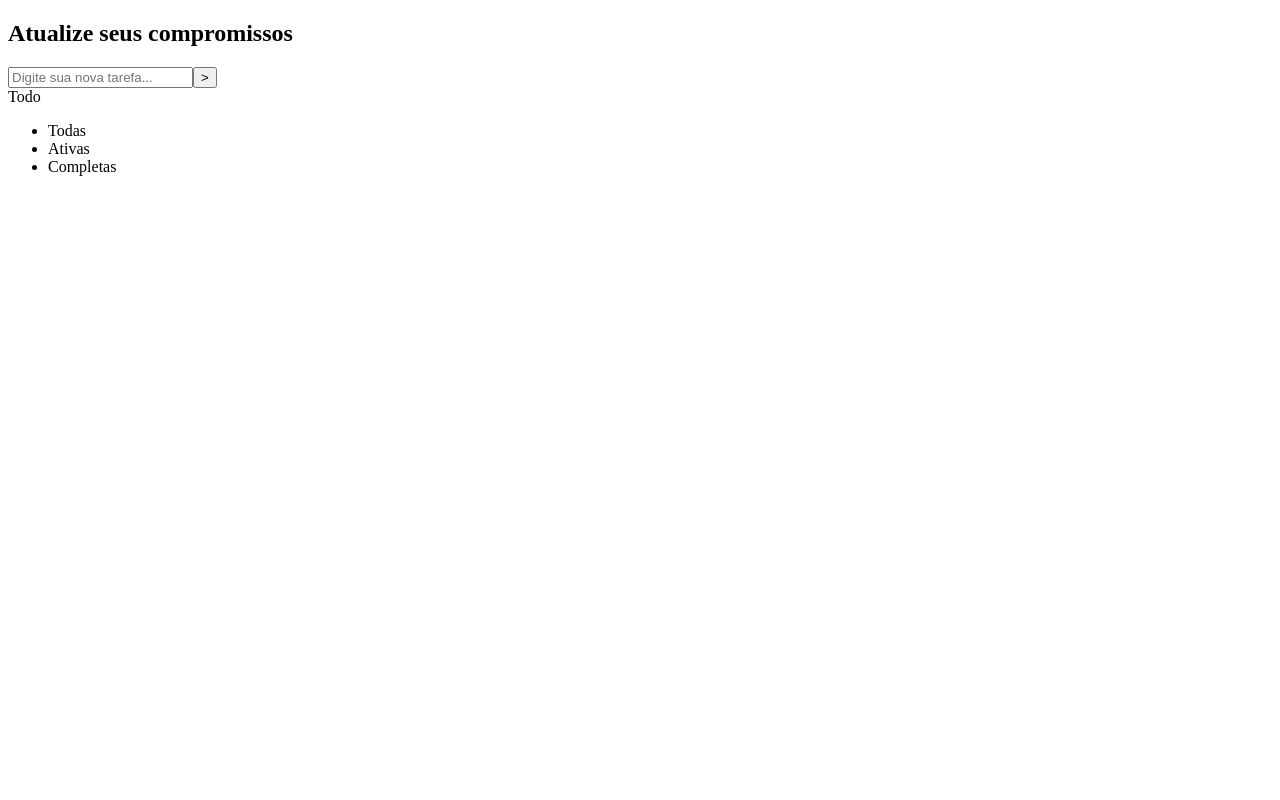
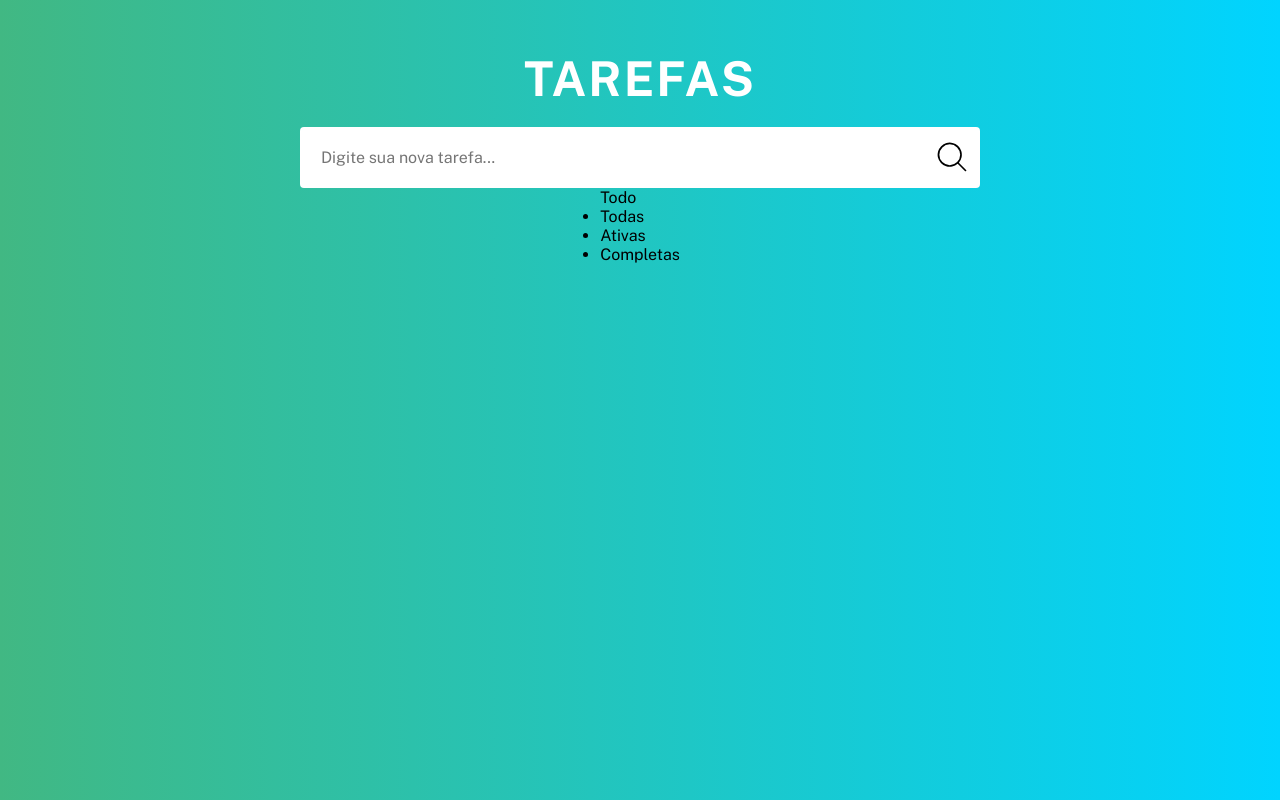
Before and after one commit to FelipePinha/TodoList-App, a React (Vite) app: page / in a window 1280 px wide. Built offline with nearby package versions, Linux system fonts and the light colour scheme.

Commit message:
feat: create form

```diff
--- a/src/App.jsx
+++ b/src/App.jsx
@@ -2,15 +2,21 @@ import TodoForm from "./components/TodoForm";
 import Todo from "./components/Todo";
 import TodoFilter from "./components/TodoFilter";
 
-import "./App.css";
+import "./styles/app.css";
 
 function App() {
     return (
         <section className="todos">
-            <h1>Atualize seus compromissos</h1>
-            <TodoForm />
-            <Todo />
-            <TodoFilter />
+            <div className="center">
+                <h1>TAREFAS</h1>
+                <div className="todo-wrapper">
+                    <TodoForm />
+                    <div className="todoBox">
+                        <Todo />
+                        <TodoFilter />
+                    </div>
+                </div>
+            </div>
         </section>
     );
 }
--- a/src/components/TodoForm.jsx
+++ b/src/components/TodoForm.jsx
@@ -1,9 +1,13 @@
+import MagnifyingGlass from "../../public/images/magnifying-glass-light.svg";
+
 const TodoForm = () => {
     return (
         <form onSubmit={e => e.preventDefault()}>
             <div className="input-wrapper">
                 <input type="text" name="todo" placeholder="Digite sua nova tarefa..." />
-                <button type="submit">{">"}</button>
+                <button type="submit">
+                    <img src={MagnifyingGlass} alt="submit" />
+                </button>
             </div>
         </form>
     );
--- /dev/null
+++ b/src/styles/App.css
@@ -0,0 +1,64 @@
+* {
+    margin: 0;
+    padding: 0;
+    box-sizing: border-box;
+    font-family: "Public Sans", sans-serif;
+}
+
+body {
+    background: linear-gradient(90deg, #41b883 0%, #00d4ff 100%);
+}
+
+.center {
+    padding: 0 2%;
+    display: flex;
+    justify-content: center;
+    align-items: center;
+    flex-direction: column;
+}
+
+.todos {
+    padding: 50px;
+}
+
+h1 {
+    color: #fff;
+    letter-spacing: 2px;
+    font-size: 3rem;
+}
+
+.todo-wrapper {
+    margin-top: 20px;
+    display: flex;
+    flex-direction: column;
+    align-items: center;
+    width: 60%;
+}
+
+form {
+    width: 100%;
+}
+
+form .input-wrapper {
+    position: relative;
+}
+
+.input-wrapper input {
+    width: 100%;
+    padding: 1.3rem;
+    background-color: #fff;
+    border: none;
+    border-radius: 4px;
+    /* color: #fff; */
+    outline: none;
+    font-size: 1rem;
+}
+
+.input-wrapper button {
+    background: transparent;
+    border: none;
+    position: absolute;
+    top: 12px;
+    right: 10px;
+    cursor: pointer;
+}
```
Also changed, not shown: public/images/magnifying-glass-light.svg (added), src/App.css (deleted).
